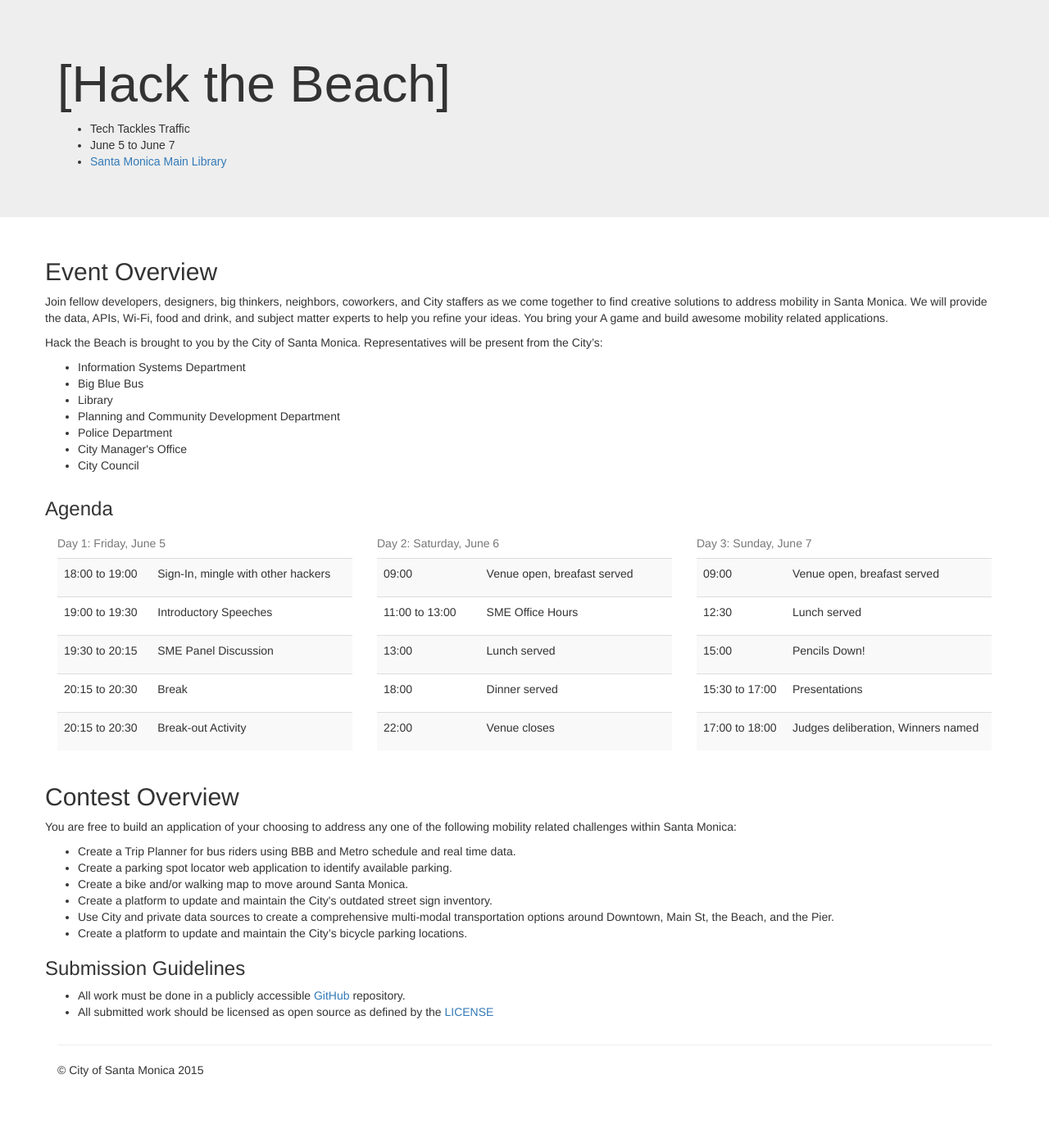
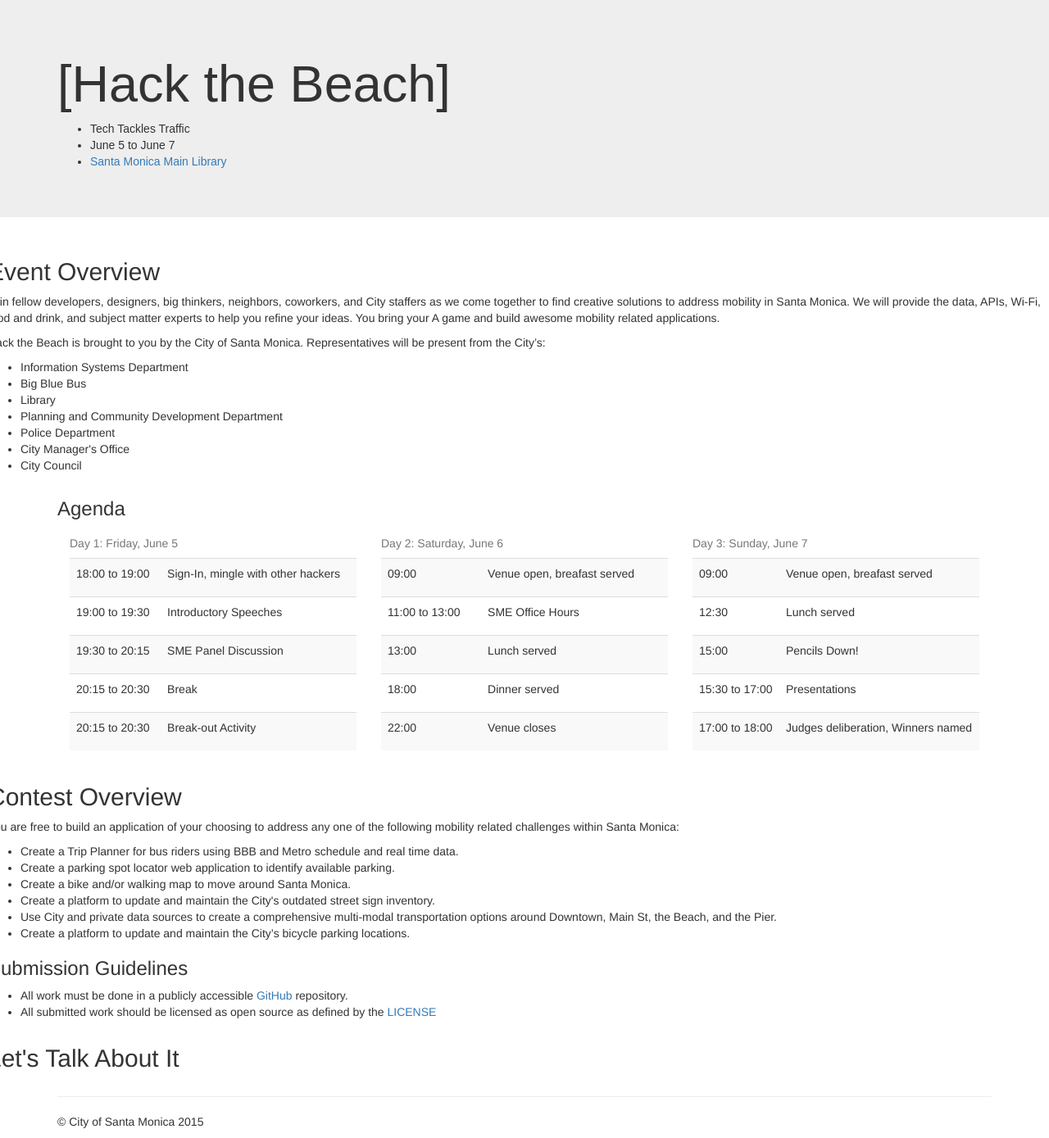
Before and after one commit to CityofSantaMonica/hackthebeach, a Jekyll site: the page built from index.html, in a window 1280 px wide. Shown: the whole page at 82% size. Built offline with Jekyll 4.4.1, drawn with Linux system fonts in a browser that asks for light colours; nearby versions of some CDN libraries; comment, search, counter and statistics services are not loaded; before the commit the page ends 1326 px from its top, so only the background shows below that.

Commit message:
adding disqus plugin

```diff
--- /dev/null
+++ b/_includes/disqus.html
@@ -0,0 +1,17 @@
+<h2 class="section">Let's Talk About It</h2>
+
+<div class="container">
+  <div id="disqus_thread"></div>
+  <script type="text/javascript">
+      /* * * CONFIGURATION VARIABLES * * */
+      var disqus_shortname = 'hackthebeach';
+
+      /* * * DON'T EDIT BELOW THIS LINE * * */
+      (function() {
+          var dsq = document.createElement('script'); dsq.type = 'text/javascript'; dsq.async = true;
+          dsq.src = '//' + disqus_shortname + '.disqus.com/embed.js';
+          (document.getElementsByTagName('head')[0] || document.getElementsByTagName('body')[0]).appendChild(dsq);
+      })();
+  </script>
+  <noscript>Please enable JavaScript to view the <a href="https://disqus.com/?ref_noscript" rel="nofollow">comments powered by Disqus.</a></noscript>
+</div>
--- a/index.html
+++ b/index.html
@@ -4,12 +4,12 @@
 
 {% include jumbotron.html %}
 
-<div class="container">
 <div class="row">
   {% include eventOverview.html %}
 </div>
 
 <div class="row">
+  <div class="container">
     <h3>Agenda</h3>
     <div class="col-md-4">
     {% include agenda/day1.html %}
@@ -21,8 +21,12 @@
     {% include agenda/day3.html %}
     </div>
   </div>
+</div>
 
 <div class="row">
   {% include contestOverview.html %}
 </div>
+
+<div class="row" id="disqus">
+  {% include disqus.html %}
 </div>
```
Lines whose indentation alone changed are shown as unchanged.
